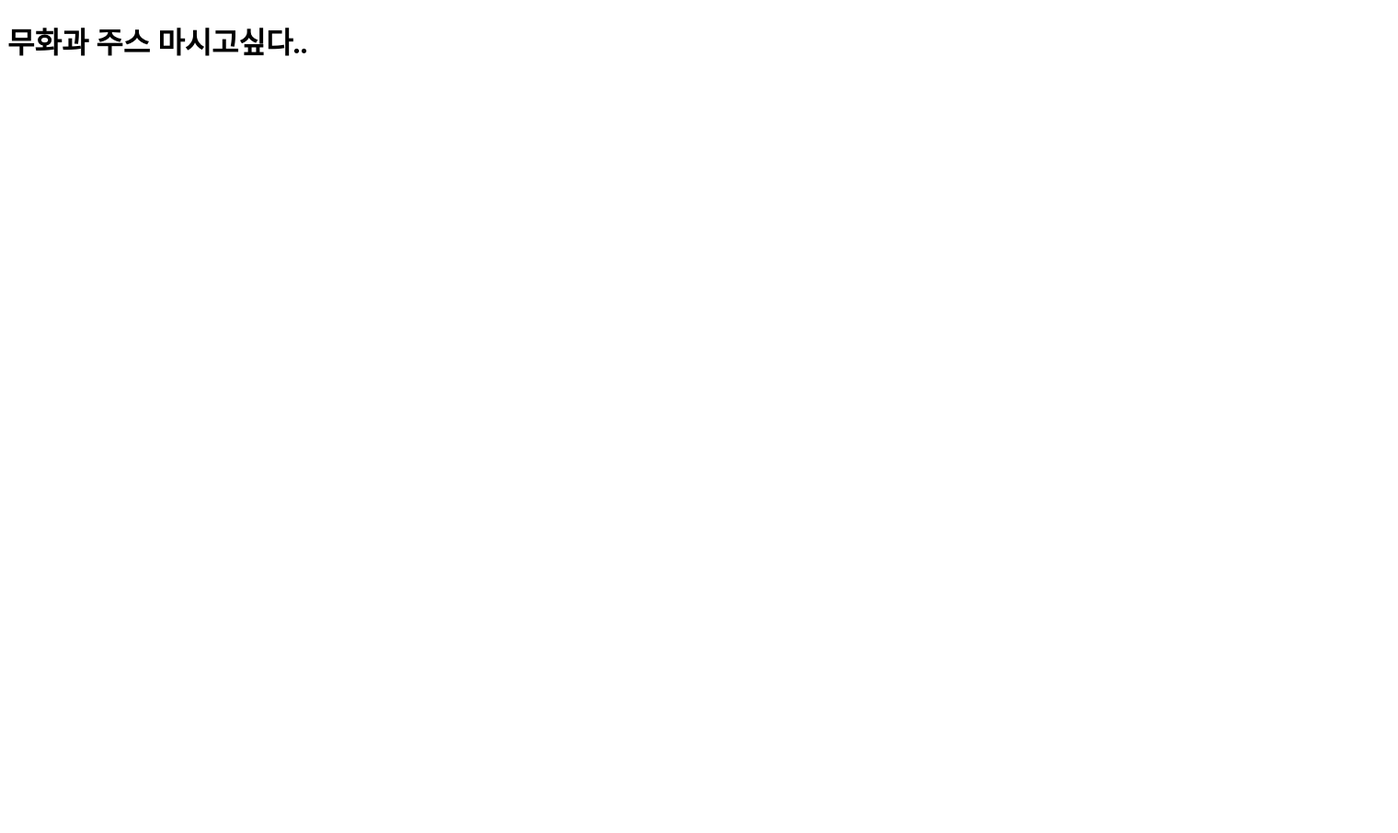
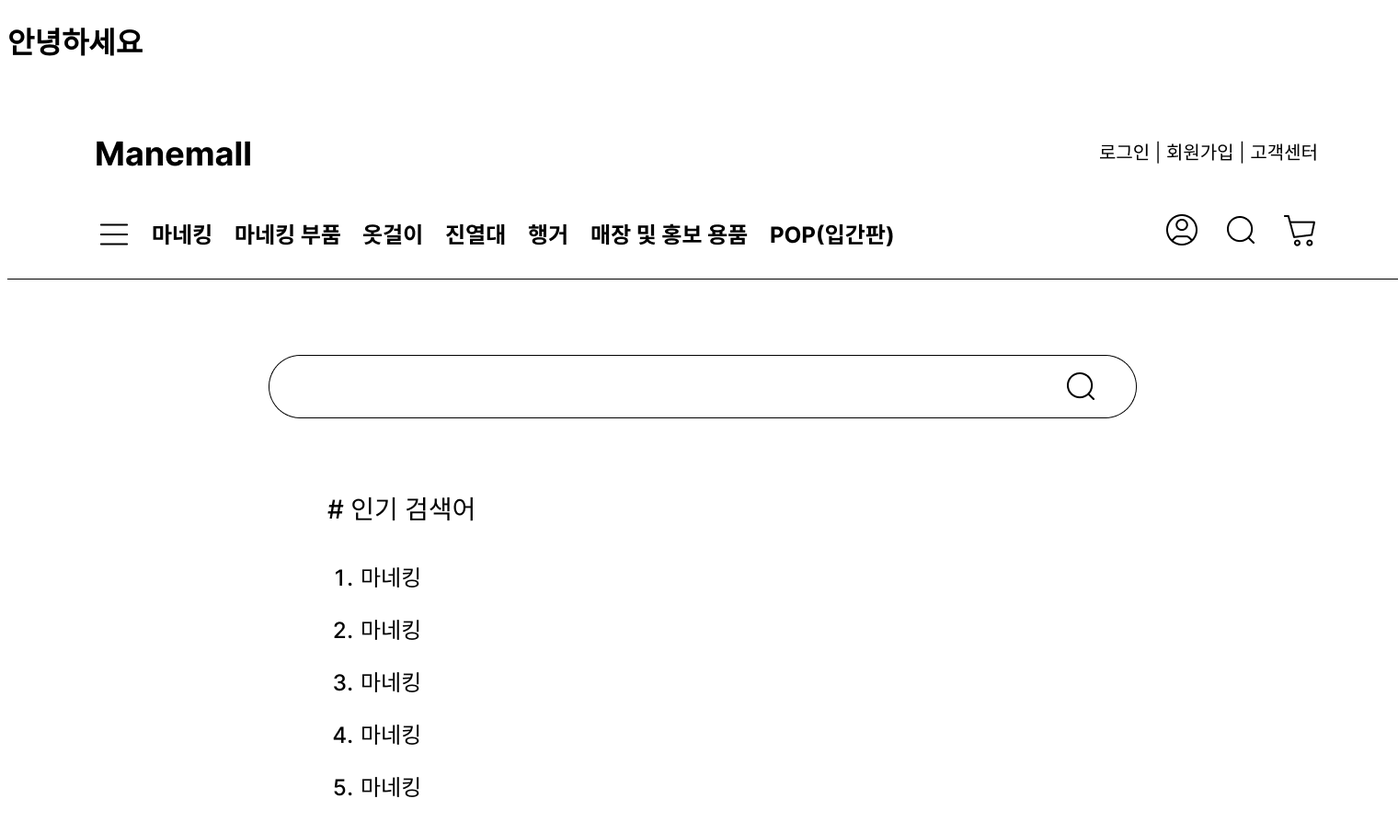
Before and after one commit to taehuiK/web2, a plain HTML site: page index.html in a window 1280 px wide. Shown: the whole page at 92% size, 1520 px wide, since content can reach past the window. Before the commit the page ends 800 px from the top, so only its background shows below. Drawn offline with Linux system fonts and the light colour scheme.

Commit message:
Update index.html

```diff
--- a/index.html
+++ b/index.html
@@ -4,6 +4,7 @@
 
 </head>
 <body>
-   <h1>무화과 주스 마시고싶다..</h1>
+   <h1>안녕하세요</h1>
+   <img src="메인 화면 - 검색.png">
 </body>
 </html>
```
